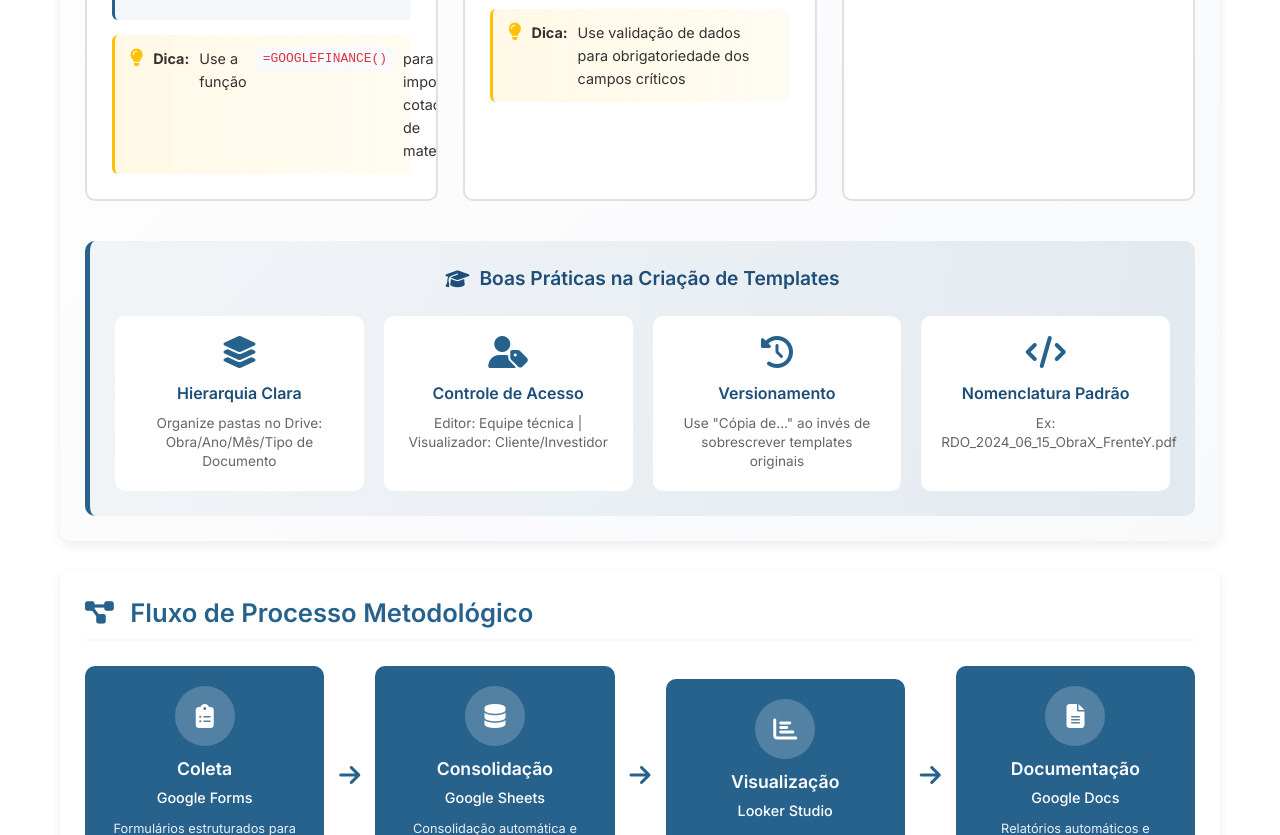
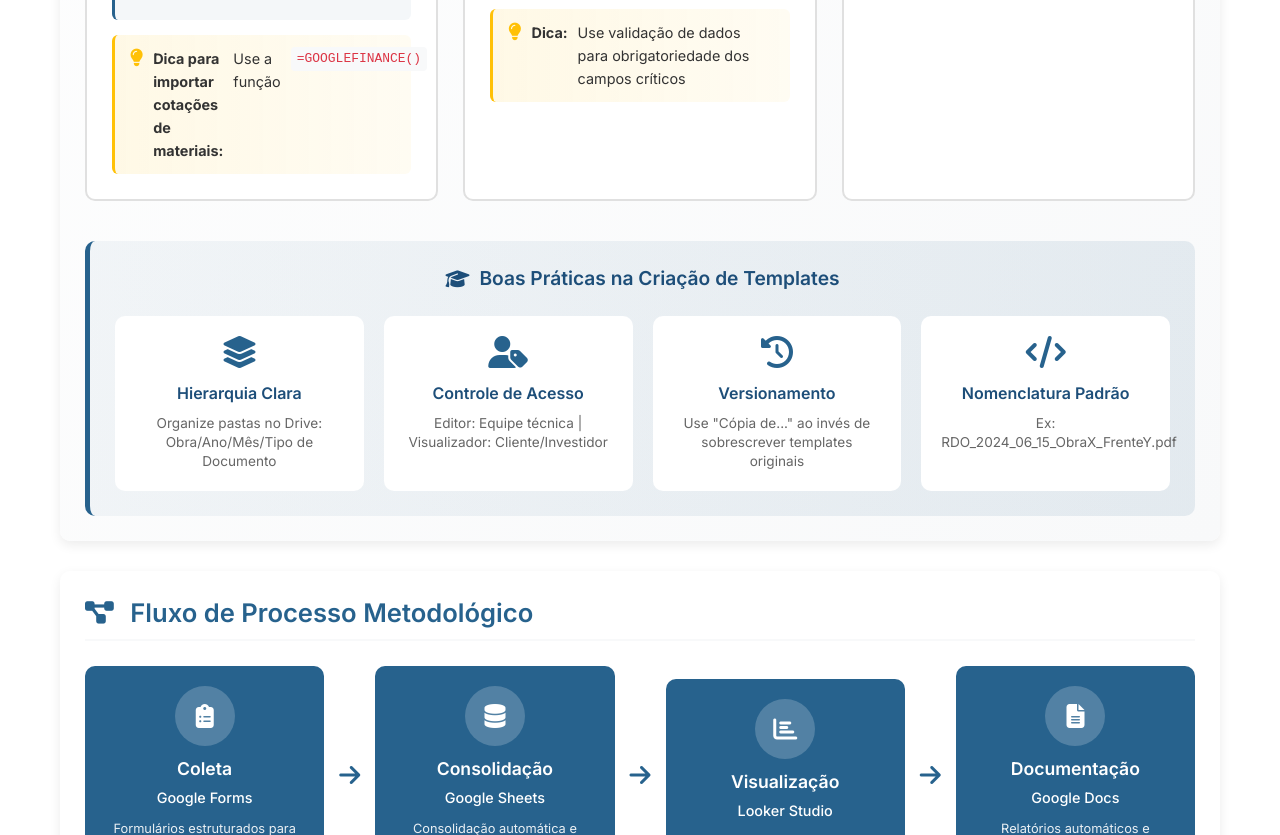
Before and after one commit to SilvanioSG/Gestao-De-Obras-Com-Google-Workspace, a plain HTML site: page index.html in a window 1280 px wide. Shown: the part 2957-3792 px from the top of the page. Drawn offline with Linux system fonts and the light colour scheme.

Commit message:
Update index.html

```diff
--- a/index.html
+++ b/index.html
@@ -199,7 +199,7 @@
                         </ol>
                     </div>
                     <div class="template-tip">
-                        <i class="fas fa-lightbulb"></i> <strong>Dica:</strong> Use a função <code>=GOOGLEFINANCE()</code> para importar cotações de materiais
+                        <i class="fas fa-lightbulb"></i> <strong>Dica para importar cotações de materiais:</strong> Use a função <code>=GOOGLEFINANCE()</code>
                     </div>
                 </div>
 
@@ -800,4 +800,5 @@
 
     <script src="script.js"></script>
 </body>
+
 </html>
```
